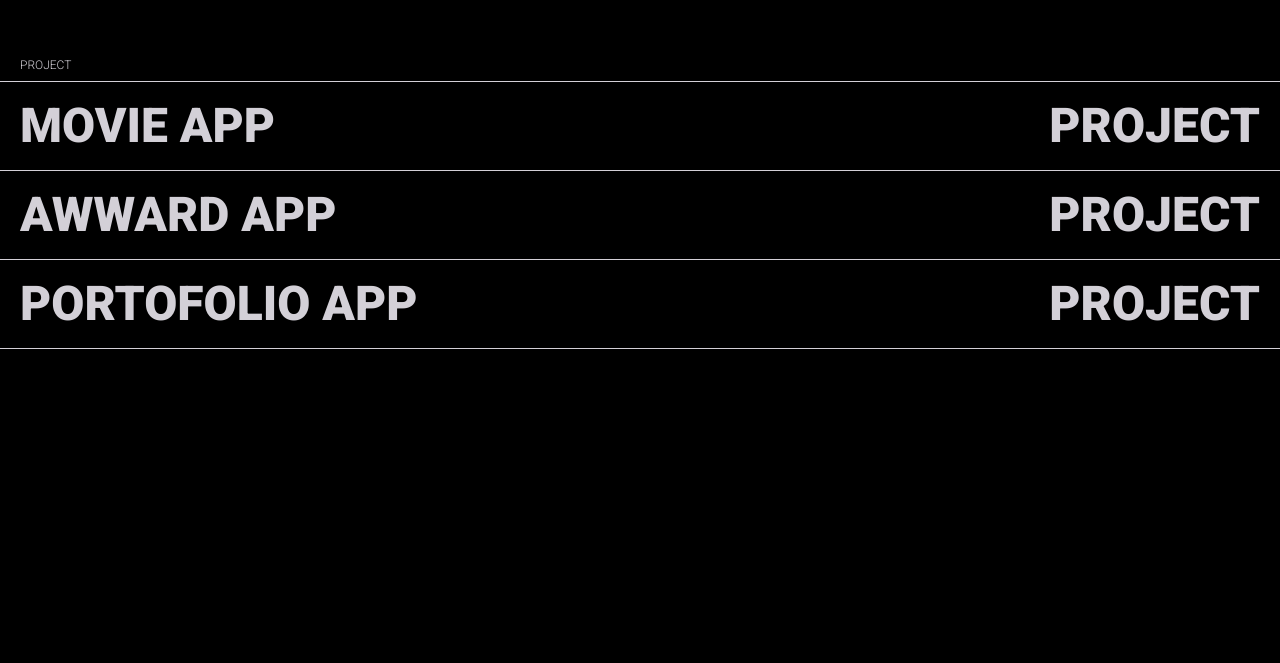
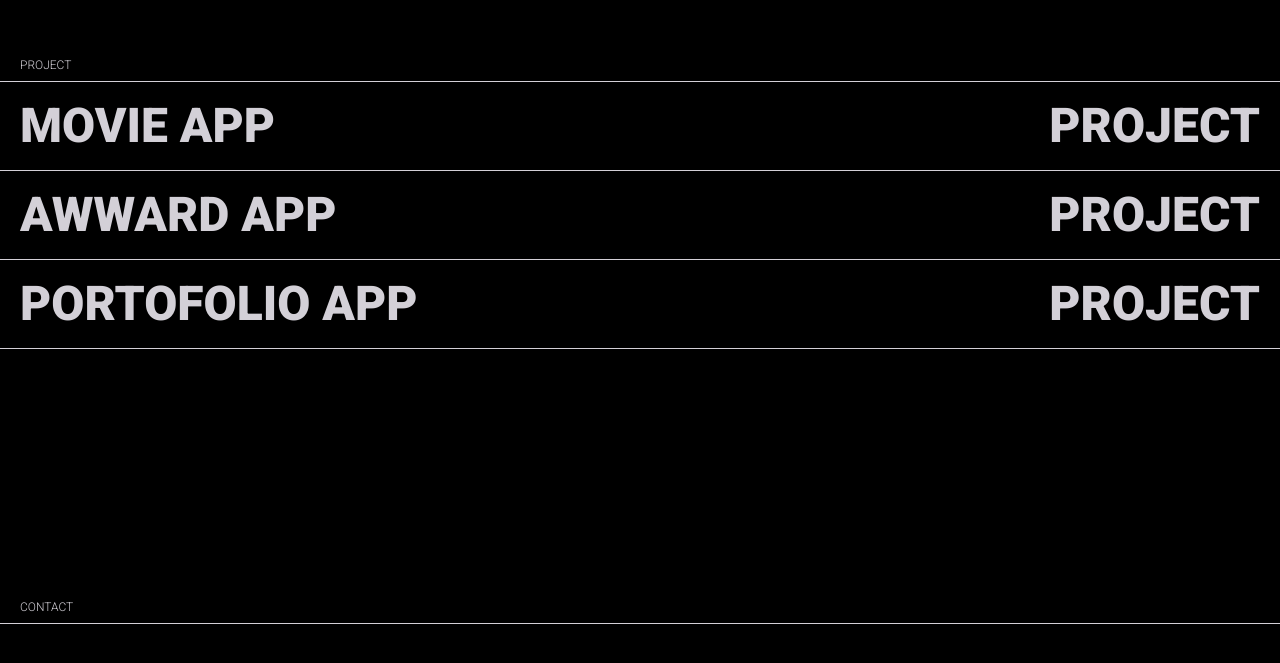
Before and after one commit to rafly-id/personal-portfolio, a React (Vite) app: page / in a window 1280 px wide. Shown: the part 1845-2508 px from the top of the page. Before the commit the page ends 2394 px from the top, so only its background shows below. Built offline with nearby package versions, Linux system fonts and the light colour scheme.

Commit message:
update contact and pb projext

```diff
--- a/src/components/Contact.jsx
+++ b/src/components/Contact.jsx
@@ -1,7 +1,12 @@
 const Contact = () => {
   return (
-    <section className="pb-[200px]" id="contact">
-      <h1></h1>
+    <section className="pb-[100px] md:pb-[250px] uppercase" id="contact">
+      <h1 className="text-xs font-light mb-2 ml-5">Contact</h1>
+      <div className=" border-t">
+        <div></div>
+        <div></div>
+        <div></div>
+      </div>
     </section>
   );
 };
--- a/src/components/Project.jsx
+++ b/src/components/Project.jsx
@@ -36,7 +36,7 @@ export default function Project() {
   }, []);
 
   return (
-    <section className="w-full" id="project">
+    <section className="pb-[100px] md:pb-[250px] w-full" id="project">
       <div className="text-xl md:text-5xl font-black uppercase">
         <div className="text-xs font-light mb-2 ml-5">
           <h1>project</h1>
```
